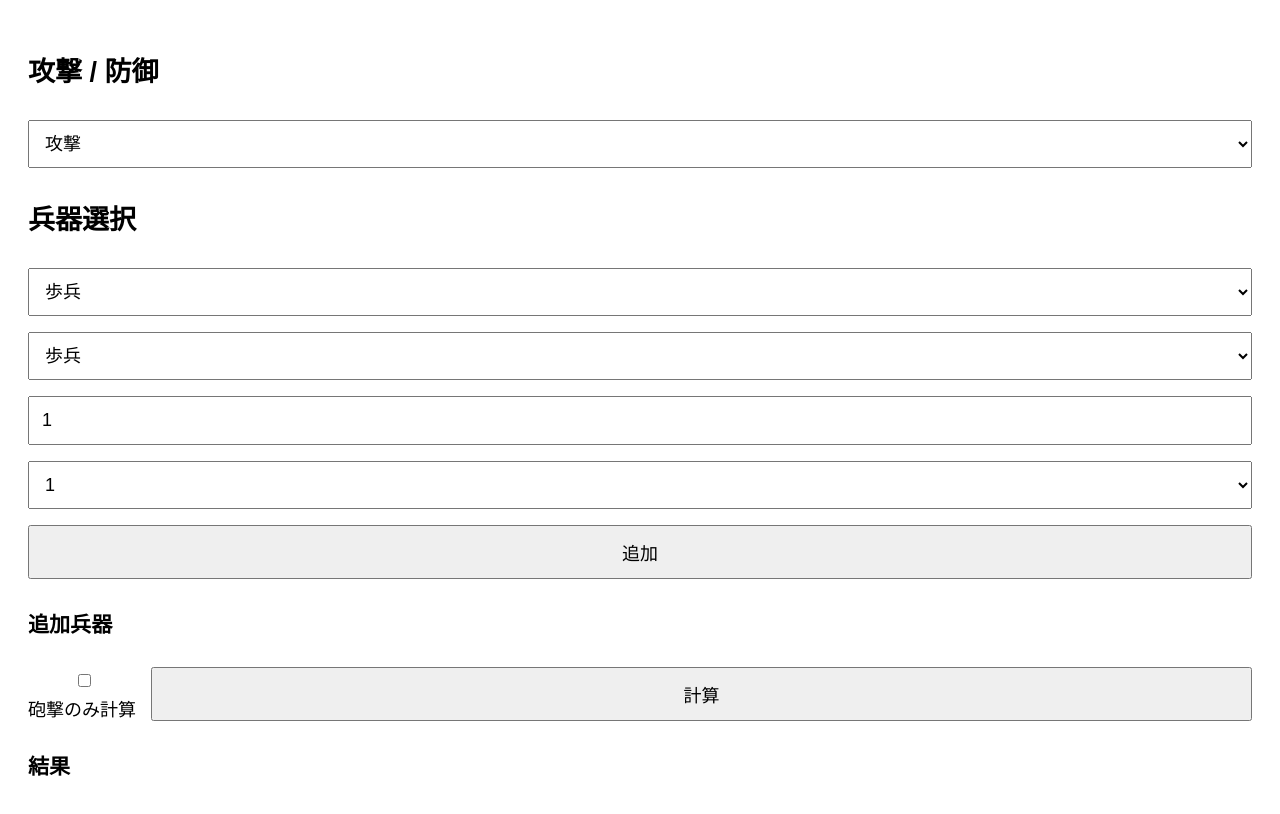
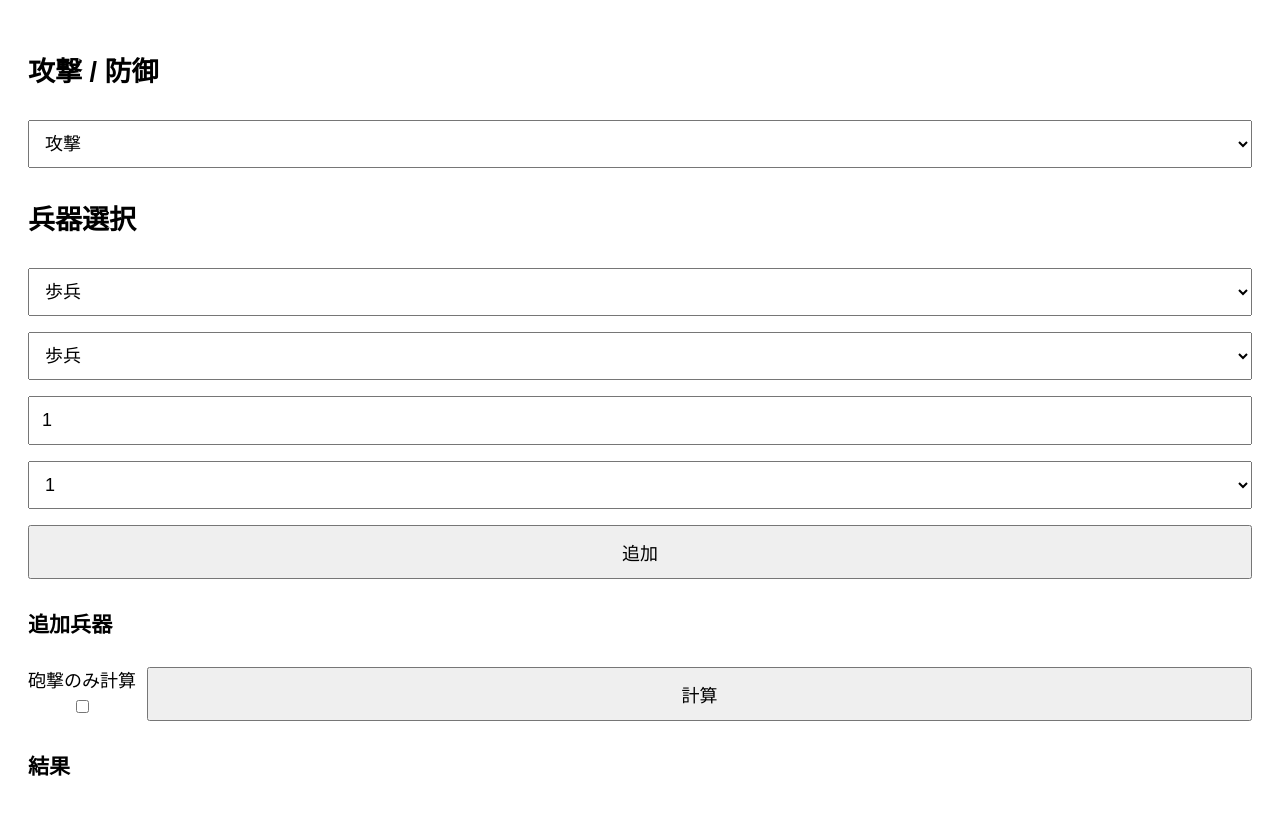
Before and after one commit to titiqqoa5-create/suu, a plain HTML site: page index.html in a window 1280 px wide. Drawn offline with Linux system fonts and the light colour scheme.

Commit message:
Update index.html

```diff
--- a/index.html
+++ b/index.html
@@ -25,7 +25,7 @@
 
 <!-- 砲撃チェックと計算ボタンを同じ行に表示 -->
 <div id="artillery-container" style="display:none; margin-top:8px; display:flex; align-items:center; gap:10px;">
-  <label><input type="checkbox" id="artilleryOnly"> 砲撃のみ計算</label>
+  <label>砲撃のみ計算<input type="checkbox" id="artilleryOnly"> </label>
   <button id="calc">計算</button>
 </div>
 
```
